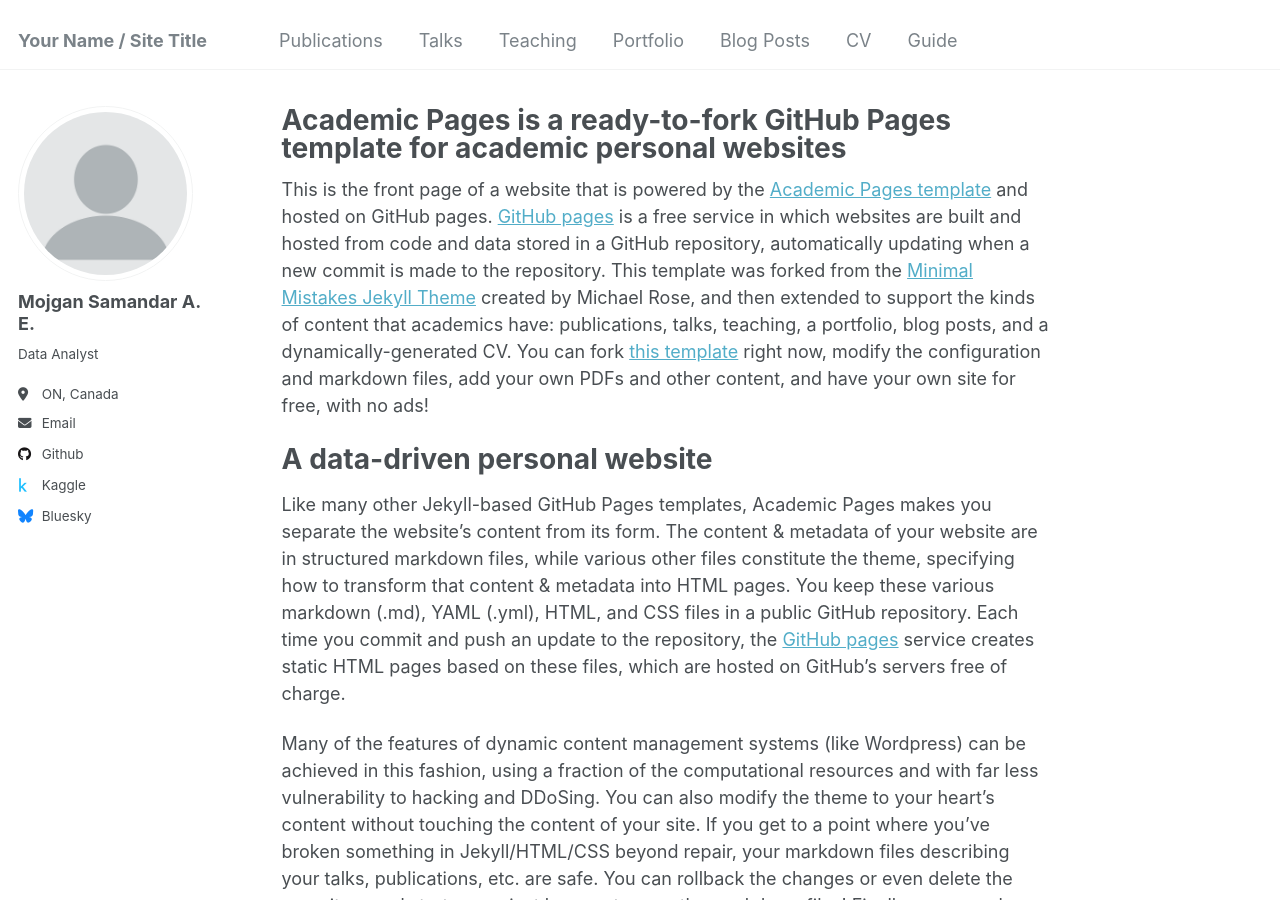
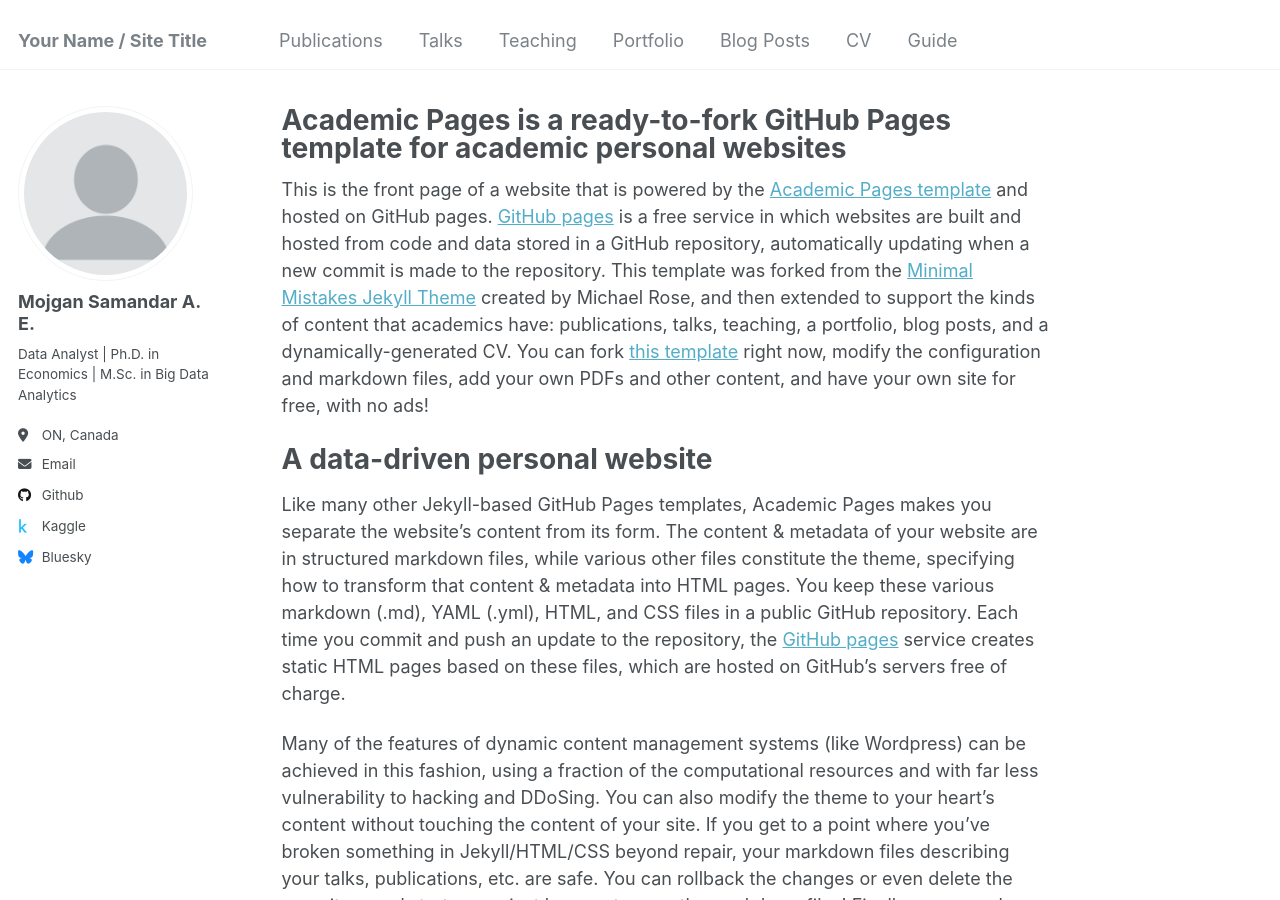
Before and after one commit to MojganSamandarali/MojganSamandarali.github.io, a Jekyll site: the page built from _pages/about.md, in a window 1280 px wide and 900 px high. Built offline with Jekyll 4.4.1, drawn with Linux system fonts in a browser that asks for light colours.

Commit message:
Update _config.yml

```diff
--- a/_config.yml
+++ b/_config.yml
@@ -24,7 +24,7 @@ author:
   avatar           : "profile.png"
   name             : "Mojgan Samandar A. E."
   pronouns         : # example: "she/her"
-  bio              : "Data Analyst"
+  bio              : "Data Analyst |  Ph.D. in Economics | M.Sc. in Big Data Analytics"
   location         : "ON, Canada"
   employer         : #"Red Brick University"
   uri              : # URL
```
